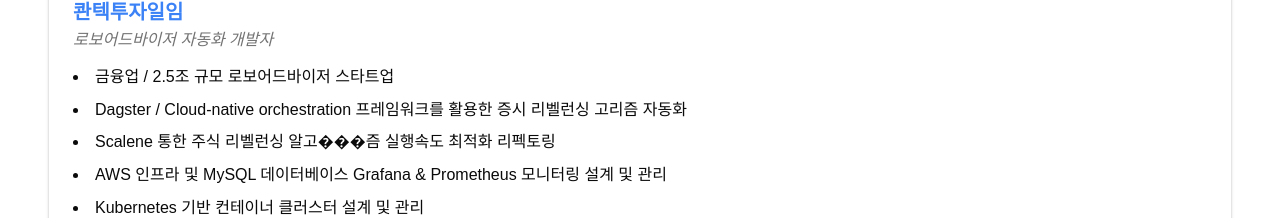
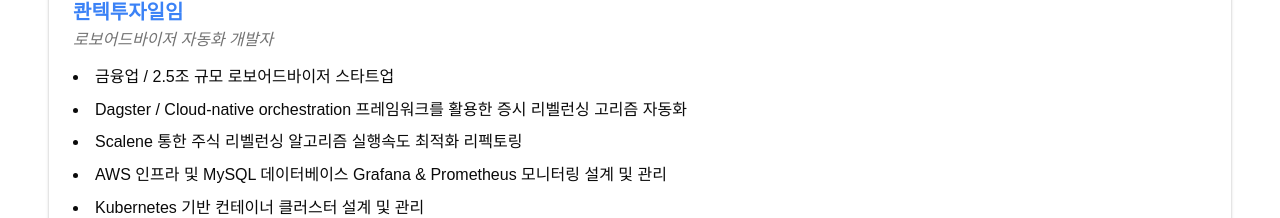
Before and after one commit to ASGDLO/my-resume-next.js, a Next.js app: page /ko in a window 1280 px wide. Shown: the part 1640-1858 px from the top of the page. Built offline with nearby package versions, Linux system fonts and the light colour scheme.

Commit message:
Update page.tsx

```diff
--- a/src/app/ko/page.tsx
+++ b/src/app/ko/page.tsx
@@ -185,7 +185,7 @@
             <ul className="list-disc list-inside space-y-1 mt-2">
               <li>금융업 / 2.5조 규모 로보어드바이저 스타트업</li>
               <li>Dagster / Cloud-native orchestration 프레임워크를 활용한 증시 리벨런싱 고리즘 자동화</li>
-              <li>Scalene 통한 주식 리벨런싱 알고���즘 실행속도 최적화 리펙토링</li>
+              <li>Scalene 통한 주식 리벨런싱 알고리즘 실행속도 최적화 리펙토링</li>
               <li>AWS 인프라 및 MySQL 데이터베이스 Grafana & Prometheus 모니터링 설계 및 관리</li>
               <li>Kubernetes 기반 컨테이너 클러스터 설계 및 관리</li>
               <li>Skill Keywords</li>
```
